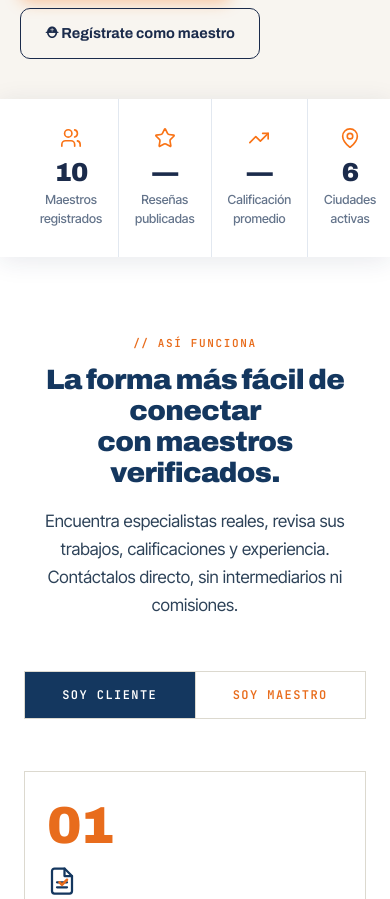
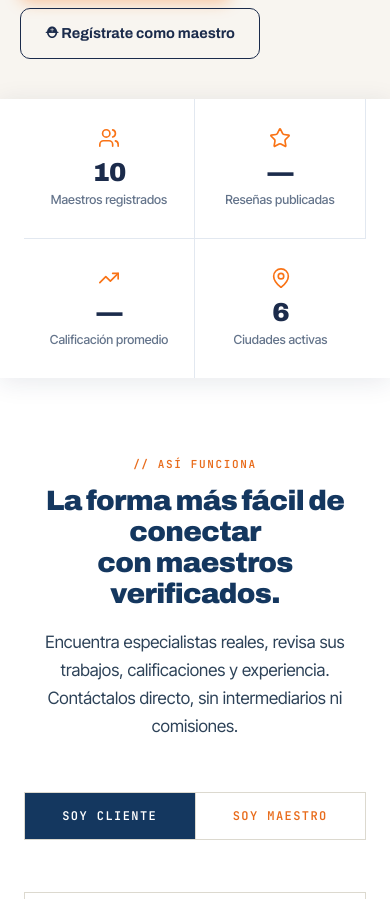
Before and after one commit to jorgearojasr-cyber/obrabien, a Next.js app: page / in a window 390 px wide. Shown: the part 1187-2086 px from the top of the page. Built offline with nearby package versions, Linux system fonts and the light colour scheme; no server answers; the database is empty.

Commit message:
fix: overflow-x hidden en body/main + stats-grid responsive + max-width 100%

```diff
--- a/src/app/globals.css
+++ b/src/app/globals.css
@@ -18,7 +18,8 @@
 }
 
 * { box-sizing: border-box; }
-html, body { margin: 0; padding: 0; background: var(--bg); color: var(--ink); overflow-x: hidden; }
+html { overflow-x: hidden; }
+html, body { margin: 0; padding: 0; background: var(--bg); color: var(--ink); overflow-x: hidden; max-width: 100%; }
 body {
   font-family: "Inter Tight", system-ui, sans-serif;
   font-size: 16px;
@@ -315,6 +316,20 @@ input, select, textarea { font-family: inherit; font-size: 15px; color: var(--in
     padding: 32px 20px 40px;
     justify-content: flex-start;
   }
+}
+
+/* === Stats bar grid — 4 col desktop / 2x2 mobile === */
+.stats-grid {
+  display: grid;
+  grid-template-columns: repeat(4, 1fr);
+}
+@media (max-width: 600px) {
+  .stats-grid {
+    grid-template-columns: repeat(2, 1fr);
+  }
+  .stats-grid > div:nth-child(2) { border-right: none; }
+  .stats-grid > div:nth-child(1),
+  .stats-grid > div:nth-child(2) { border-bottom: 1px solid #E2E8F0; }
 }
 
 /* === Maestro profile responsive layout === */
--- a/src/app/layout.tsx
+++ b/src/app/layout.tsx
@@ -50,9 +50,9 @@ const publishableKey = process.env.NEXT_PUBLIC_CLERK_PUBLISHABLE_KEY;
 function Body({ children }: { children: React.ReactNode }) {
   return (
     <html lang="es" className={`${archivo.variable} ${interTight.variable} ${jetbrainsMono.variable}`}>
-      <body style={{ fontFamily: "var(--font-inter-tight), system-ui, sans-serif", display: "flex", flexDirection: "column", minHeight: "100vh" }}>
+      <body style={{ fontFamily: "var(--font-inter-tight), system-ui, sans-serif", display: "flex", flexDirection: "column", minHeight: "100vh", overflowX: "hidden" }}>
         <Navbar />
-        <main style={{ flex: 1 }}>{children}</main>
+        <main style={{ flex: 1, minWidth: 0, overflowX: "hidden" }}>{children}</main>
         <Footer />
       </body>
     </html>
--- a/src/app/page.tsx
+++ b/src/app/page.tsx
@@ -223,10 +223,7 @@ export default async function Home() {
       {/* ── STATS BAR ────────────────────────────────────────────────────────── */}
       <section style={{ background: "#fff", boxShadow: "0 4px 24px rgba(27,43,75,0.10)", position: "relative", zIndex: 10 }}>
         <div className="wrap">
-          <div style={{
-            display: "grid",
-            gridTemplateColumns: "repeat(4, 1fr)",
-          }}>
+          <div className="stats-grid">
             {[
               { Icon: Users,       value: displayMaestros,           label: "Maestros registrados" },
               { Icon: Star,        value: displayResenas,   label: "Reseñas publicadas" },
```
